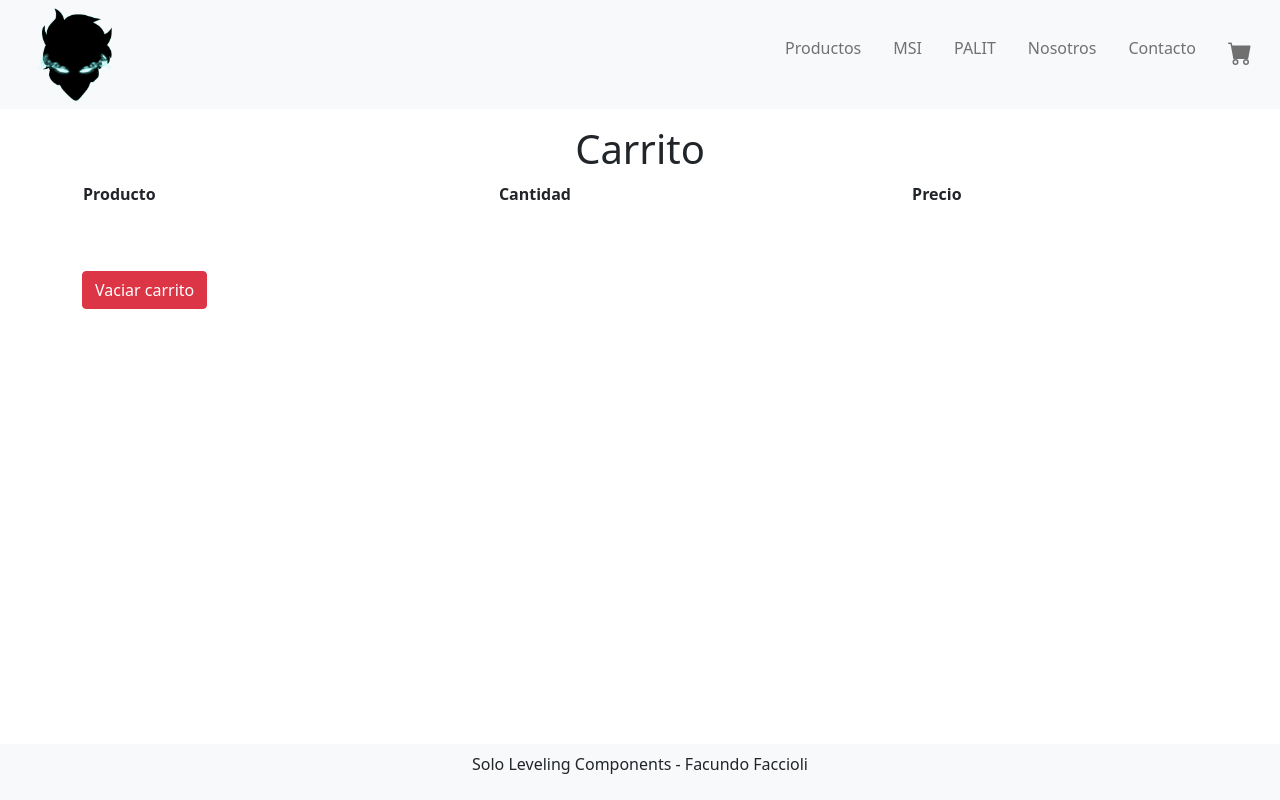
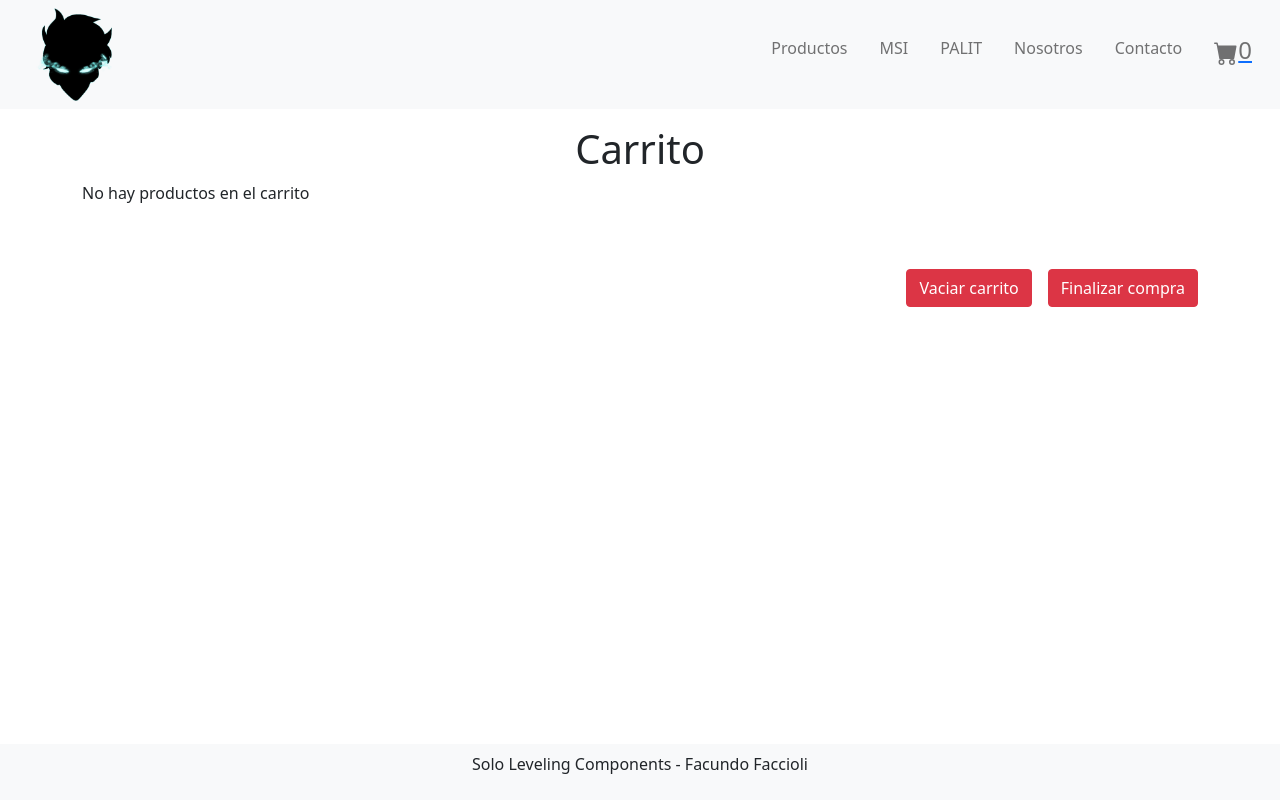
Before and after one commit to facuf18/eCommerceFaccioli, a React (Create React App) app: page /carrito in a window 1280 px wide. Built offline with nearby package versions, Linux system fonts and the light colour scheme.

Commit message:
Desafio Cart View

```diff
--- a/src/components/Carrito/Carrito.js
+++ b/src/components/Carrito/Carrito.js
@@ -2,18 +2,33 @@ import { useContexto } from "../Context/CartContext"
 
 const Carrito = () => {
 
-    const { carrito, removeItem, clear } = useContexto()
+    const { carrito, removeItem, clearCart } = useContexto()
 
     console.log(carrito);
+
+    const finalizarCompra = () => {
+        console.log("Compra finalizada");
+        clearCart();
+    }
+
+    let total = 0;
+    carrito.map(item => {
+        return total += item.cantidad * item.precio;
+    })
+
+    console.log(total)
 
     return (
         <div className="container">
             <h1 className="text-center">Carrito</h1>
+            {carrito.length > 0 ? (
+            <div>
             <table className="table align-middle table-striped">
                 <thead>
                     <th scope="col">Producto</th>
                     <th scope="col">Cantidad</th>
                     <th scope="col">Precio</th>
+                    <th scope="col">Subtotal</th>
                 </thead>
                 <tbody>
                     {carrito.map ((producto) => {
@@ -22,13 +37,22 @@ const Carrito = () => {
                             <td>{producto.marca} {producto.modelo}</td>
                             <td>{producto.cantidad}</td>
                             <td>${producto.precio}</td>
-                            <td><button className="btn btn-outline-danger" onClick={() => {removeItem(producto.id)}}>Borrar</button></td>
+                            {<td>${producto.cantidad*producto.precio}</td>}
+                            <td><button className="btn btn-outline-danger" onClick={() => {removeItem(producto.id, producto.cantidad)}}>Borrar</button></td>
                         </tr>
                         )
                     })}
                 </tbody>
             </table>
-            <button className="btn btn-danger mt-5" onClick={clear}>Vaciar carrito</button>
+            <div className="row">
+                    <p className="display-6">El precio total es: ${total}</p>
+            </div>
+            </div>) : <p>No hay productos en el carrito</p>}
+
+            <div className="d-flex flex-row-reverse">
+                <button className="btn btn-danger mt-5" onClick={finalizarCompra}>Finalizar compra</button>
+                <button className="btn btn-danger mt-5 me-3" onClick={clearCart}>Vaciar carrito</button>
+            </div>
         </div>
     )
 }
--- a/src/components/Context/CartContext.js
+++ b/src/components/Context/CartContext.js
@@ -18,26 +18,34 @@ const CustomProvider = ({children}) => {
     }
 
     const addItem = (item, cantidad) => {
+
         if(isInCart(item.id)){
-            console.log(isInCart(item.id))
-            console.log("El producto ya fue agregado")
+
+            const copiaCarrito = [...carrito];
+            let itemInCart = copiaCarrito.find(p => p.id === item.id);
+            itemInCart.cantidad += cantidad;
+            setCarrito(copiaCarrito);
+            setCantidadTotal(cantidadTotal + cantidad)
 
         } else{
-            const copiaItem = {...item}
-            copiaItem.cantidad = cantidad;
-            setCantidadTotal(cantidad)
+            const itemConCantidad = {
+                ...item,
+                cantidad
+            }
 
-            const copia = [...carrito, copiaItem];
-            setCarrito(copia);
+            setCarrito([...carrito, itemConCantidad]);
+            setCantidadTotal(cantidadTotal + cantidad);
         }
     }
 
-    const removeItem = (id) => {
+    const removeItem = (id, cantidad) => {
+        setCantidadTotal(cantidadTotal - cantidad)
         setCarrito(carrito.filter(item => item.id !== id));
     }
 
-    const clear = () => {
+    const clearCart = () => {
         setCarrito([]);
+        setCantidadTotal(0);
     }
 
     const valorDelContexto = {
@@ -45,7 +53,7 @@ const CustomProvider = ({children}) => {
         carrito,
         addItem,
         removeItem,
-        clear
+        clearCart
     }
 
     return (
--- a/src/components/Items/ItemCount.js
+++ b/src/components/Items/ItemCount.js
@@ -30,6 +30,11 @@ const ItemCount = ({stock, initial, onAdd}) => {
                     <div className="counterPosition">
                         <p className="card-text">Cantidad de productos: {contador}</p>
                         <div className="counterButtons">
+                            <div className="btn-group">
+                                <button className="btn btn-outline-danger" onClick={restar}>-</button>
+                                <button className="btn btn-outline-danger" onClick={sumar}>+</button>
+                            </div>
+                            <button type="submit" className="btn btn-danger agregarButton" onClick={onAddItemCount}>Agregar al carrito</button>
                             <Link to="/carrito">
                                 <button type="submit" className="btn btn-danger">Finalizar compra</button>
                             </Link>
--- a/src/components/NavBar/CartWidget.js
+++ b/src/components/NavBar/CartWidget.js
@@ -1,10 +1,14 @@
 import { BsFillCartFill } from 'react-icons/bs';
+import { useContexto } from '../Context/CartContext';
 
 export const CartWidget = () => {
+
+    const { cantidadTotal } = useContexto();
 
     return (
         <h4 className="nav-link cartIcon">
             <BsFillCartFill/>
+            {cantidadTotal}
         </h4>
     );
 }
```
